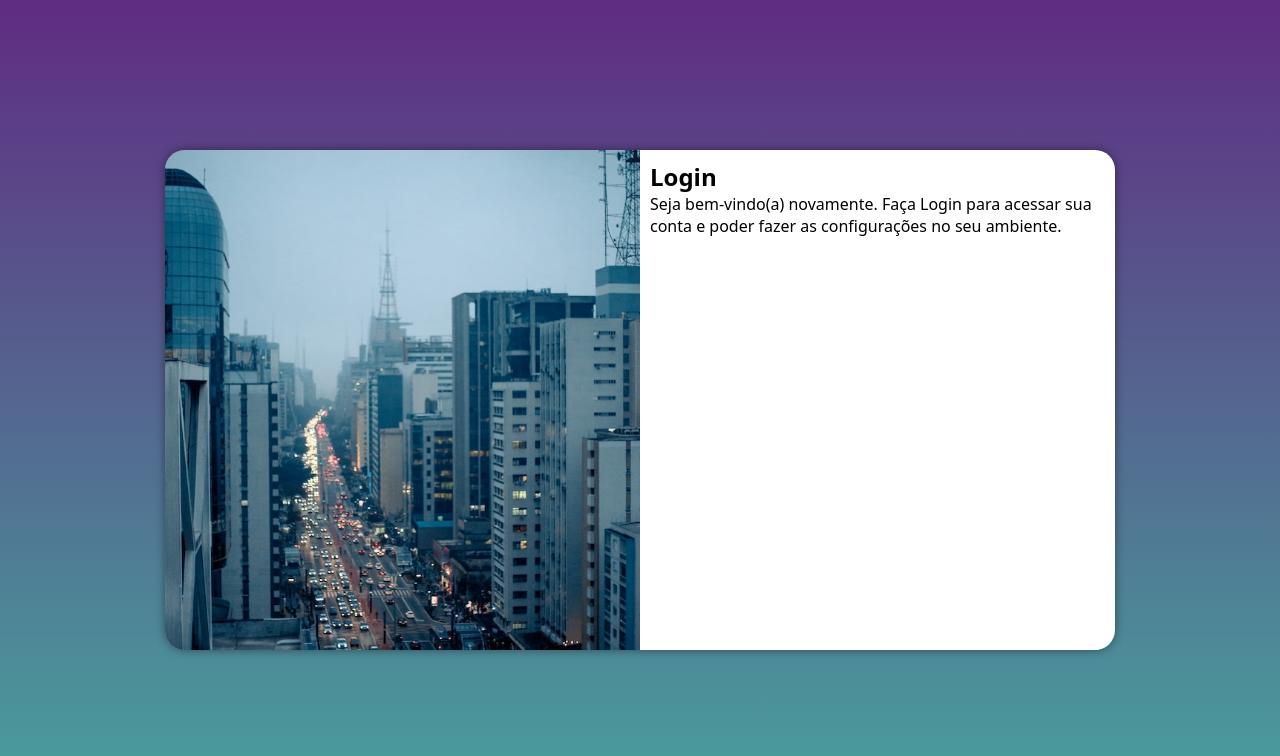
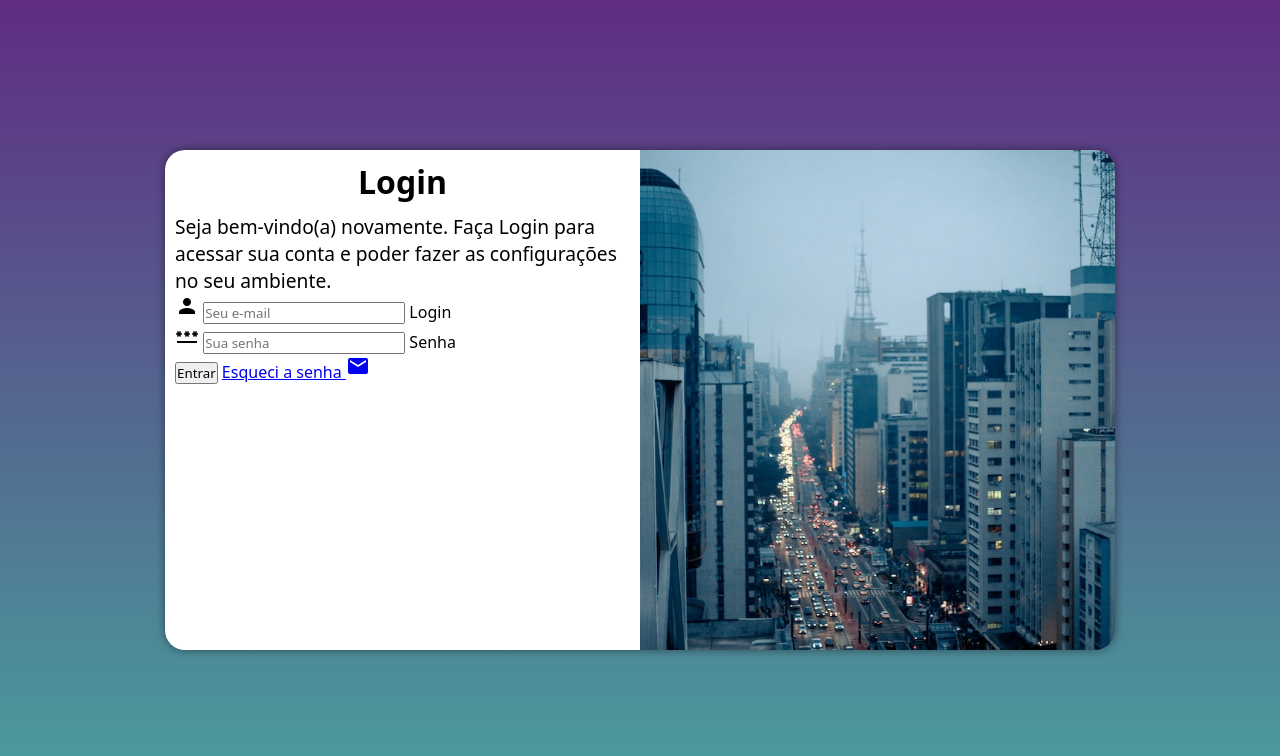
Before and after one commit to devjoaoribeiro/projeto-login, a plain HTML site: page index.html in a window 1280 px wide. Drawn offline with Linux system fonts and the light colour scheme.

Commit message:
adicionei o formulario

```diff
--- a/estilos/media-query.css
+++ b/estilos/media-query.css
@@ -42,13 +42,21 @@ Media Queries
     }
 
     section#login > div#imagem {
-        float: left;
+        float: right;
         width: 50%;
         height: 100%;
     }
 
     section#login > div#formulario {
-        float: right;
+        float: left;
         width: 50%;
     }
+
+    div#formulario > h1 {
+        font-size: 2em;
+    }
+
+    div#formulario > p {
+        font-size: 1.2em;
+    }
 }
--- a/estilos/style.css
+++ b/estilos/style.css
@@ -57,3 +57,12 @@ section#login > div#formulario {
     display: block;
     padding: 10px;
 }
+
+div#formulario > h1 {
+    text-align: center;
+    margin-bottom: 10px;
+}
+
+div#formulario > p {
+    font-size: 0.8em;
+}
--- a/index.html
+++ b/index.html
@@ -6,6 +6,7 @@
     <title>Login</title>
     <link rel="stylesheet" href="estilos/style.css">
     <link rel="stylesheet" href="estilos/media-query.css">
+    <link href="https://fonts.googleapis.com/icon?family=Material+Icons" rel="stylesheet">
 </head>
 <body>
     <main>
@@ -16,8 +17,21 @@
             <div id="formulario">
                 <h1>Login</h1>
                 <p>Seja bem-vindo(a) novamente. Faça Login para acessar sua conta e poder fazer as configurações no seu ambiente.</p>
-                <form action="login.php" method="post">
-
+                <form action="login.php" method="post" autocomplete="on">
+                    <div class="campo">
+                        <span class="material-icons">person</span>
+                        <input type="email" autocomplete="email" required maxlength="30" name="login" id="ilogin" placeholder="Seu e-mail">
+                        <label for="ilogin">Login</label>
+                    </div>
+                    <div class="campo">
+                        <span class="material-icons">password</span>
+                        <input type="password" autocomplete="current-password" required maxlength="20" minlength="8" name="Senha" id="isenha" placeholder="Sua senha">
+                        <label for="isenha">Senha</label>
+                    </div>
+                    <input type="submit" value="Entrar">
+                    <a href="esqueci.html">
+                        Esqueci a senha <span class="material-icons">mail</span>
+                    </a>
                 </form>
             </div>
         </section>
```
